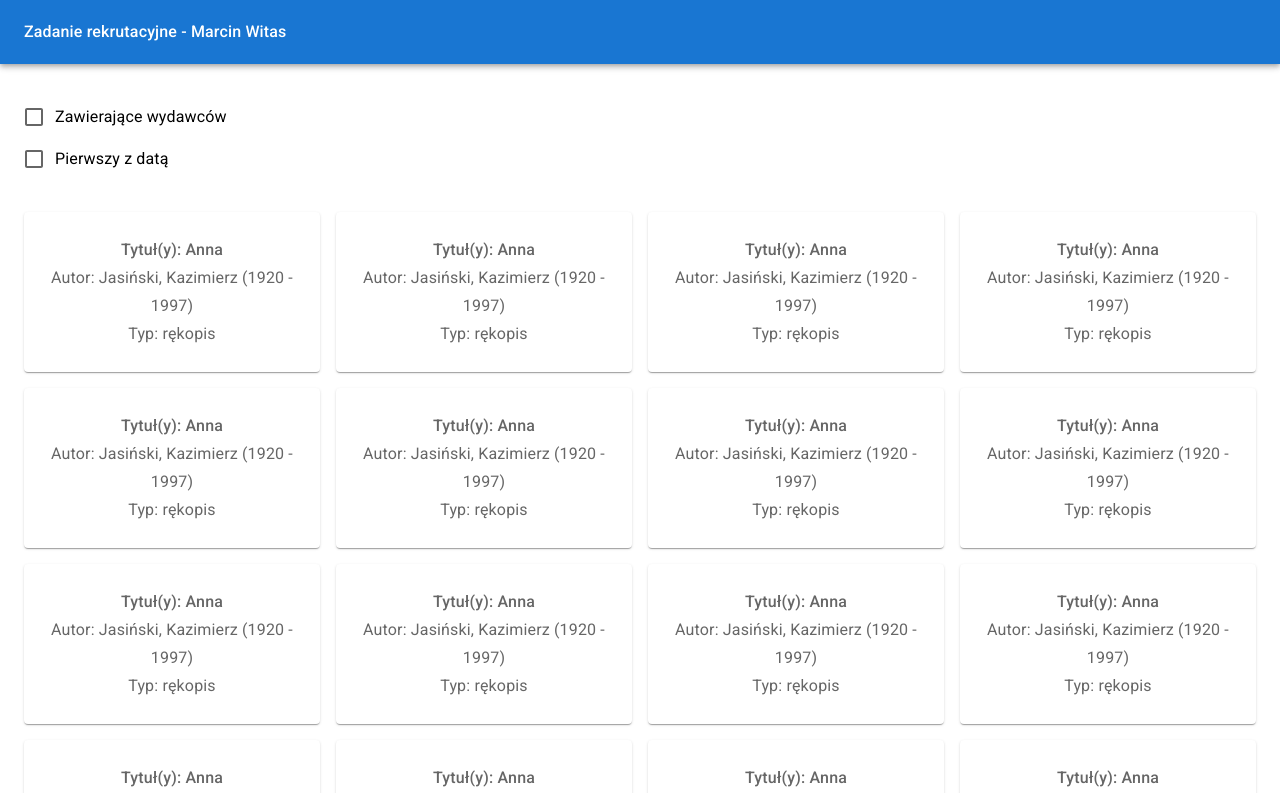
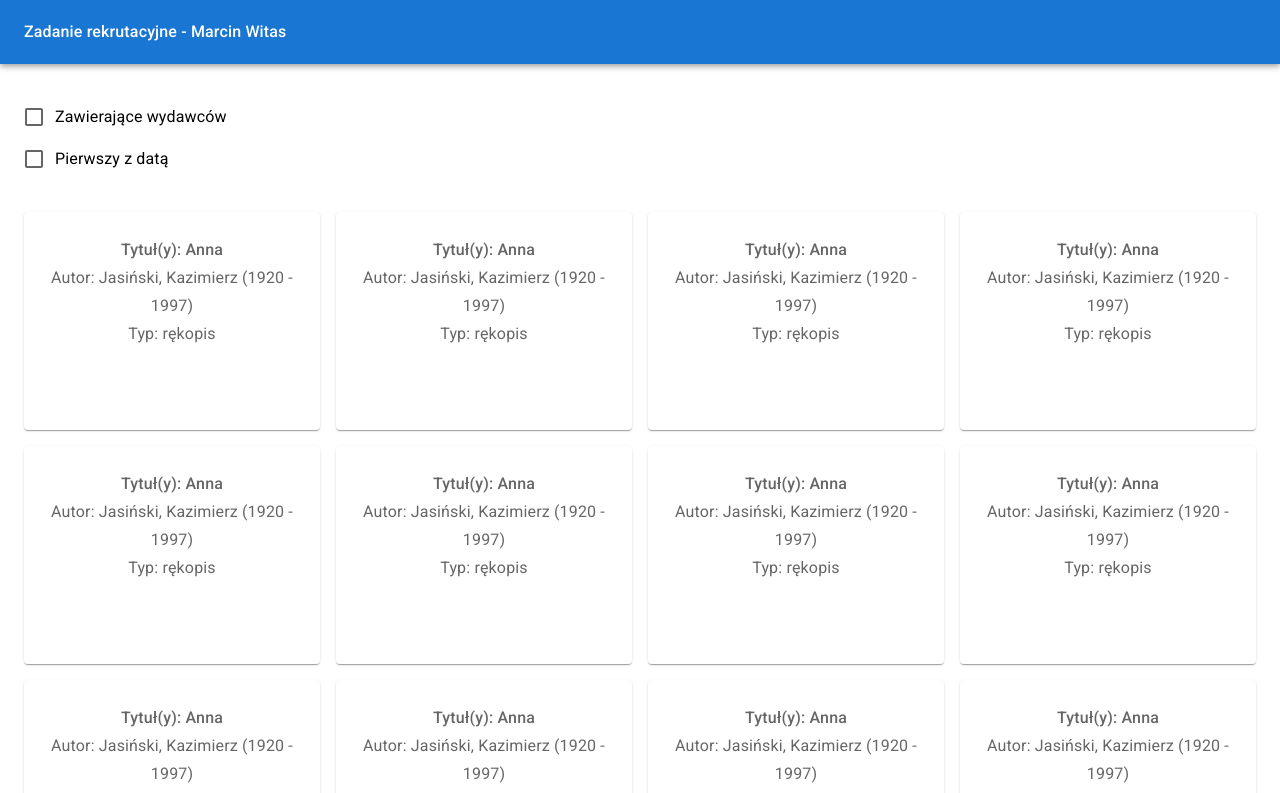
Before and after one commit to Wojtazzzz/pcss-recruitment-task, a React (Vite) app: page / in a window 1280 px wide. Shown: the top 793 px of the page. Built offline with nearby package versions, Linux system fonts and the light colour scheme.

Commit message:
fix: grid items height

```diff
--- a/src/components/modules/docs/grid/doc-tile.tsx
+++ b/src/components/modules/docs/grid/doc-tile.tsx
@@ -9,6 +9,7 @@ const Item = styled(Paper)(({ theme }) => ({
 	...theme.typography.body2,
 	padding: theme.spacing(3),
 	textAlign: 'center',
+	'min-height': '170px',
 	color: theme.palette.text.secondary,
 	...theme.applyStyles('dark', {
 		backgroundColor: '#1A2027',
--- a/src/components/modules/docs/grid/docs-grid.tsx
+++ b/src/components/modules/docs/grid/docs-grid.tsx
@@ -21,7 +21,10 @@ export const DocsGrid = ({ docs }: DocsGridProps) => {
 			<Grid container spacing={2}>
 				{docs.map((doc) => (
 					<Grid size={{ xs: 12, sm: 6, md: 3 }} key={doc.id}>
-						<ButtonBase onClick={() => open(doc.id)} aria-label="pokaż słowa kluczowe">
+						<ButtonBase onClick={() => open(doc.id)} aria-label="pokaż słowa kluczowe" sx={{
+							display: "block",
+							width: '100%',
+						}}>
 							<DocTile doc={doc} />
 						</ButtonBase>
 					</Grid>
```
